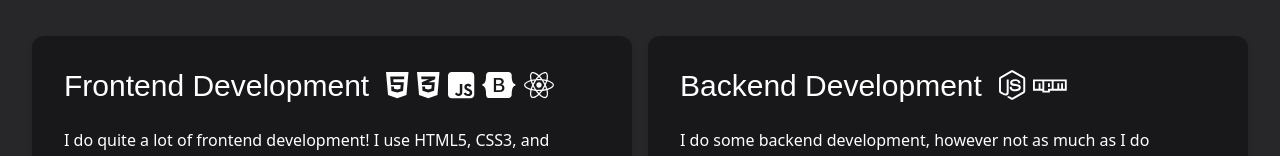
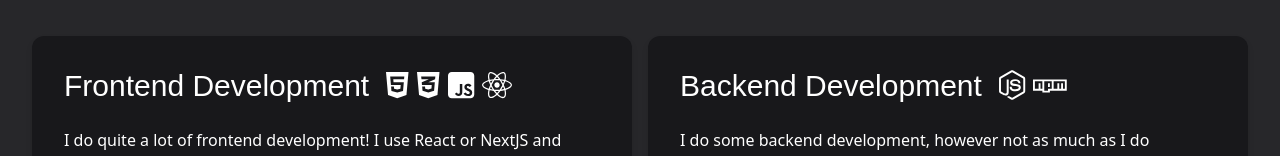
Before and after one commit to Deveroonie/website, a React (Create React App) app: page /experience in a window 1280 px wide. Shown: the part 640-796 px from the top of the page. Built offline with nearby package versions, Linux system fonts and the light colour scheme.

Commit message:
feat: 🔥 Remove Bootstrap references 🔥

```diff
--- a/src/pages/Experience.js
+++ b/src/pages/Experience.js
@@ -7,7 +7,6 @@ import {
     faCss3Alt,
     faSquareJs,
     faReact,
-    faBootstrap,
     faNodeJs,
     faNpm
 } from '@fortawesome/free-brands-svg-icons';
@@ -35,13 +34,11 @@ function Experience() {
             <FontAwesomeIcon icon={faHtml5} />&nbsp;
             <FontAwesomeIcon icon={faCss3Alt} />&nbsp;
             <FontAwesomeIcon icon={faSquareJs} />&nbsp;
-            <FontAwesomeIcon icon={faBootstrap} />&nbsp;
             <FontAwesomeIcon icon={faReact} />
         </h3><br />
         <p>
             I do quite a lot of frontend development!
-            I use HTML5, CSS3, and Bootstrap for most of my websites,<br />
-            however I have started learning React and Tailwind (which is in use for this website).<br />
+            I use React or NextJS and TailwindCSS for most of my websites, including this one.<br />
             I use EJS for most of my backend website's templating, however I am going to try and use React for that instead.
         </p>
     </div>
```
